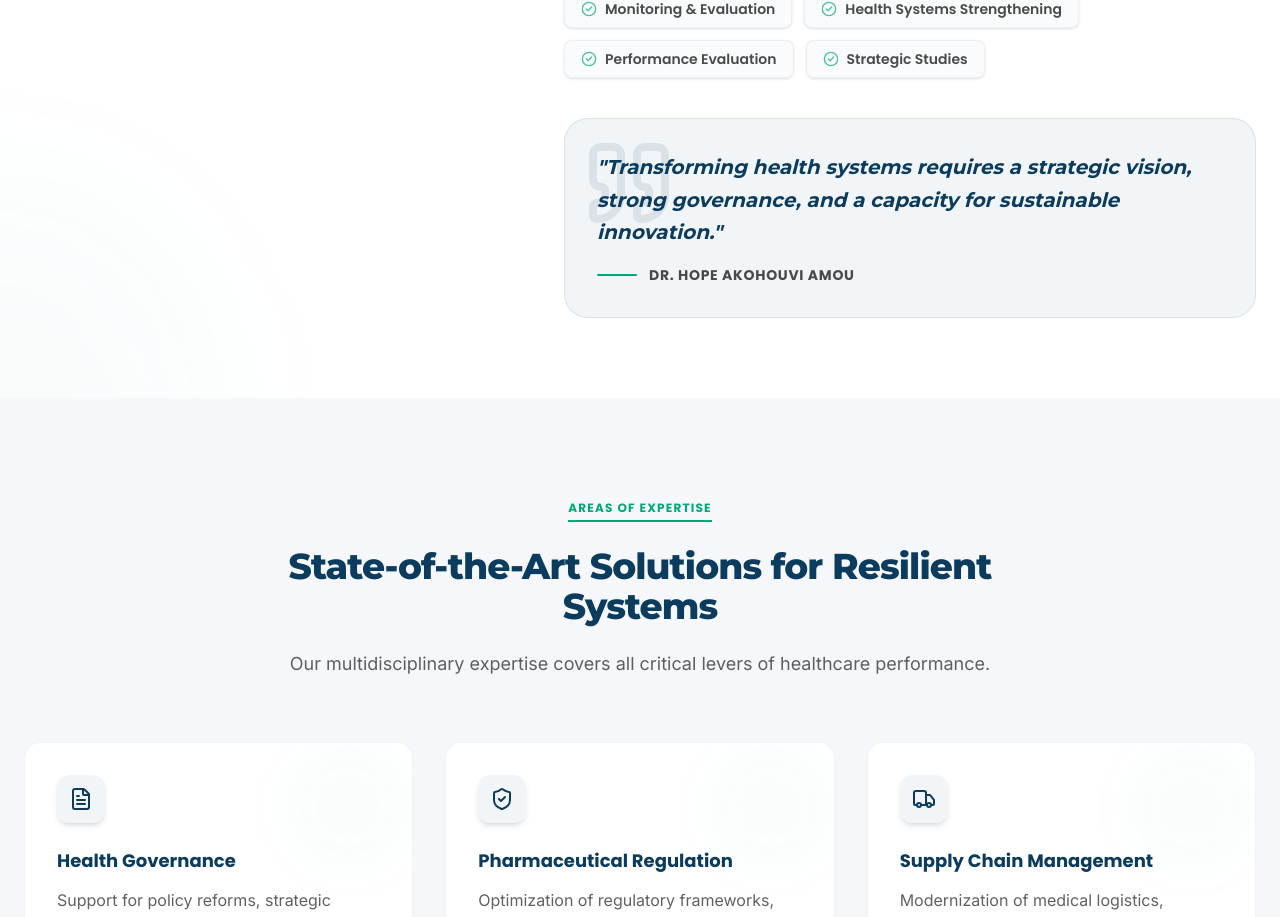
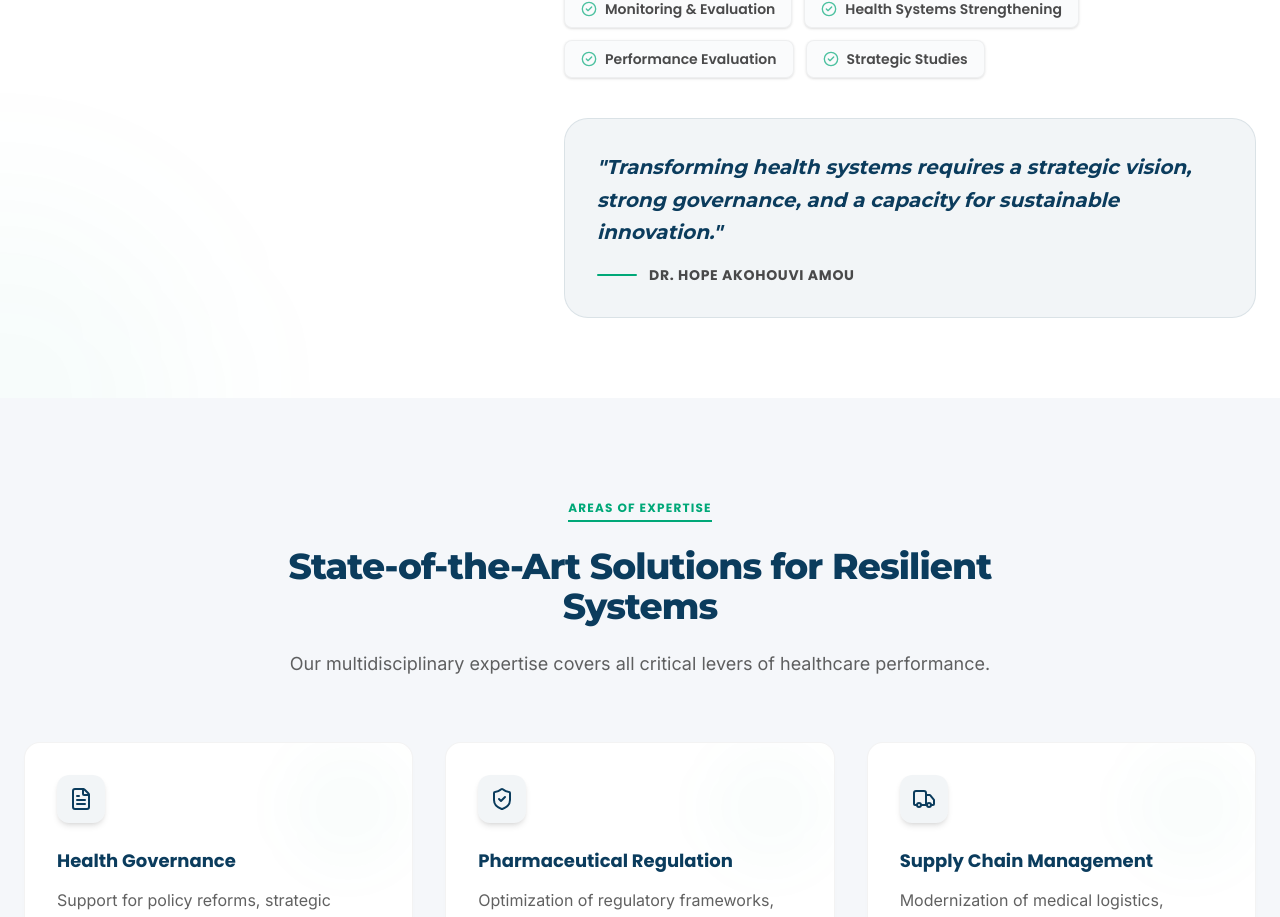
Before and after one commit to ITAINNOVATE/Saninova, a Next.js app: page / in a window 1280 px wide. Shown: the part 2620-3537 px from the top of the page. Built offline with nearby package versions, Linux system fonts and the light colour scheme; no server answers.

Commit message:
style: suppression des guillemets geants en arriere-plan pour un rendu plus epure

```diff
--- a/src/components/home/DirectorSection.tsx
+++ b/src/components/home/DirectorSection.tsx
@@ -117,9 +117,6 @@ export const DirectorSection: React.FC = () => {
               variants={itemVariants}
               className="mt-10 relative bg-primary/5 backdrop-blur-sm border border-primary/10 p-8 rounded-3xl overflow-hidden group"
             >
-              <div className="absolute top-4 left-4 opacity-10">
-                <Quote className="w-24 h-24 text-primary" />
-              </div>
               <div className="relative z-10 flex flex-col space-y-4">
                 <p className="font-montserrat text-lg sm:text-xl font-bold text-primary italic leading-relaxed text-center lg:text-left">
                   "{dir.quote}"
```
